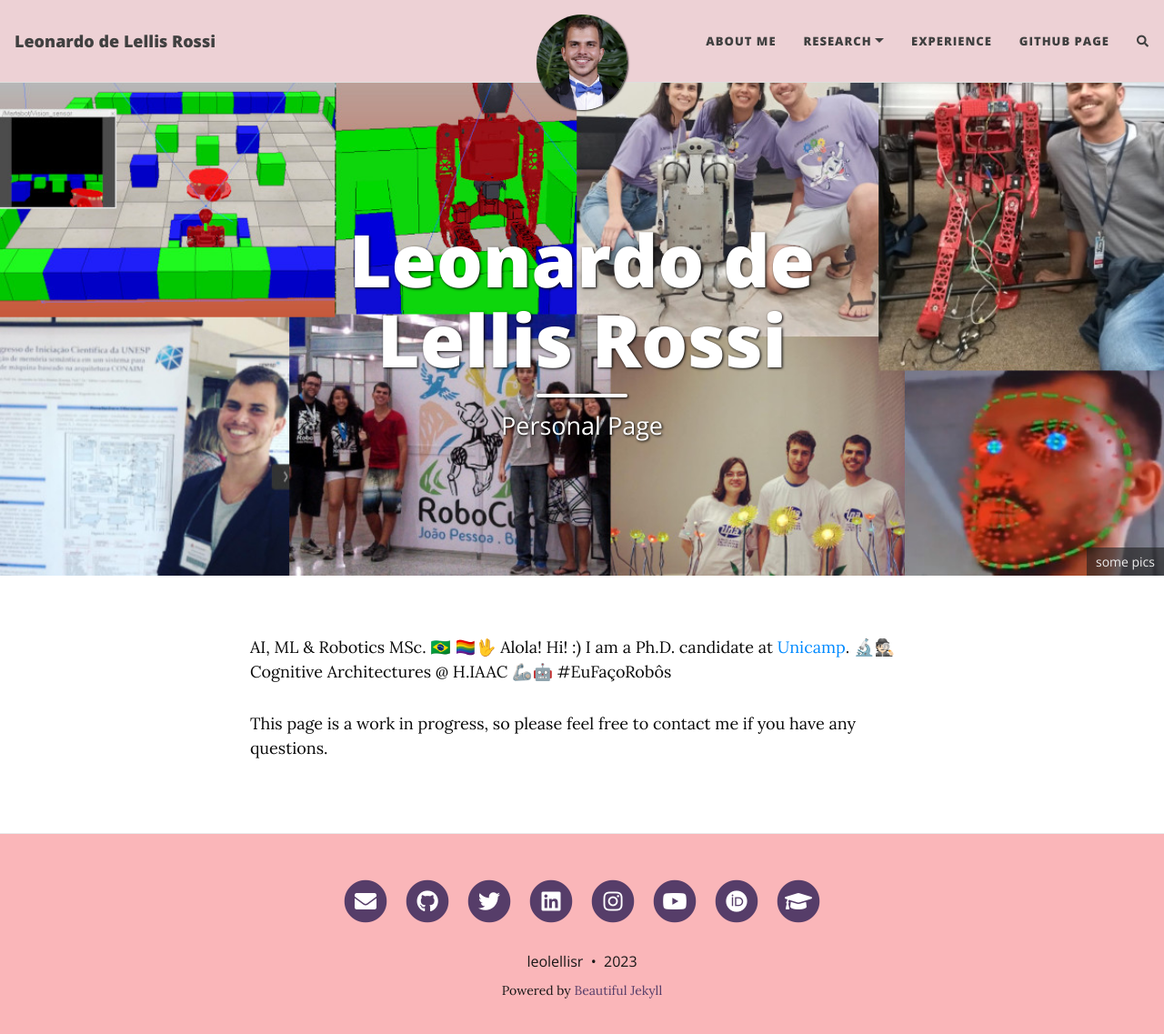
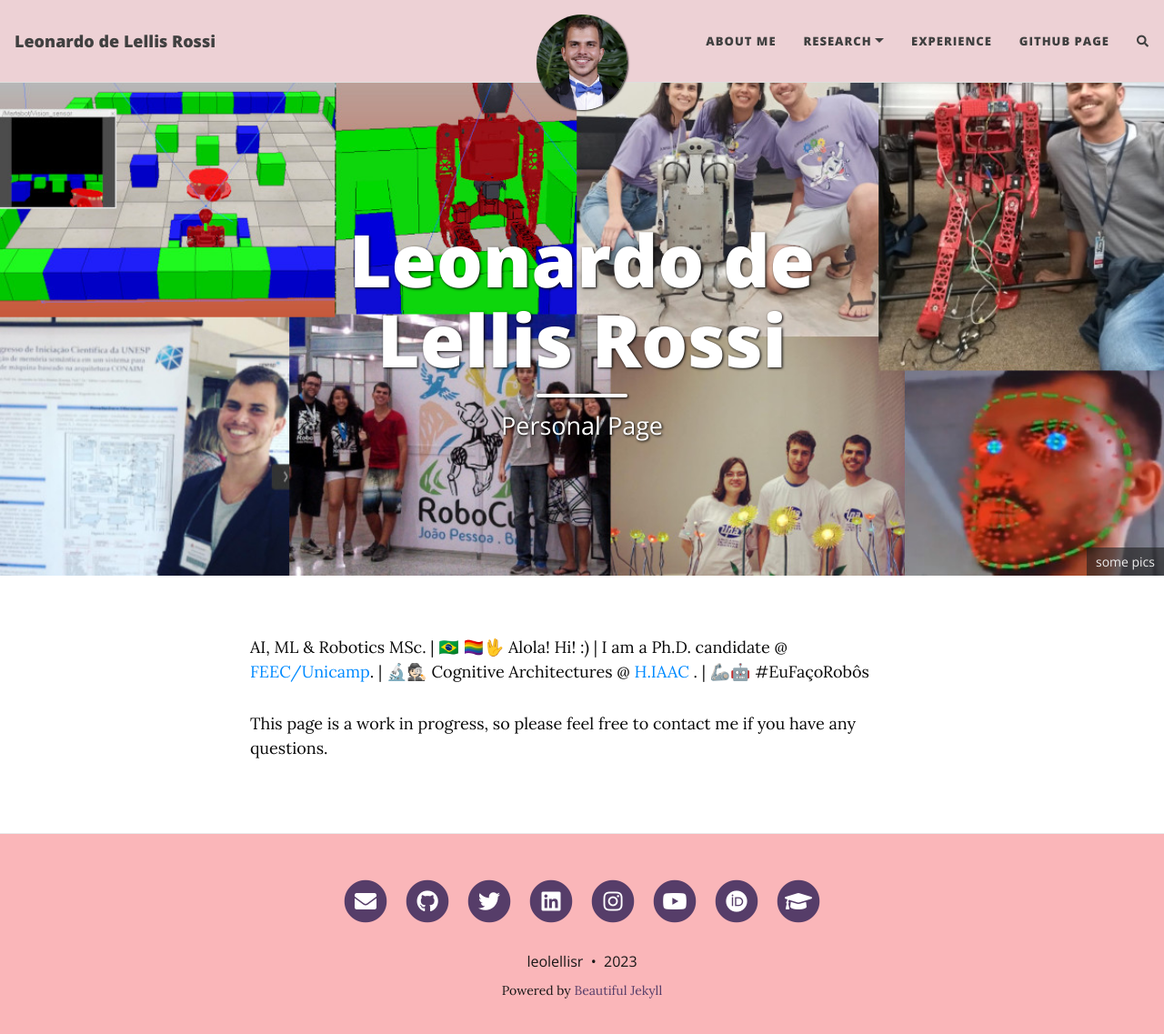
Before and after one commit to leolellisr/leolellisr.github.io, a Jekyll site: the page built from index.html, in a window 1280 px wide and 1150 px high. Shown: the top 1137 px of the window at 91% size. Built offline with Jekyll 4.4.1, drawn with Linux system fonts in a browser that asks for light colours; nearby versions of some CDN libraries; the list of posts is cut into pages by our own code; comment, search, counter and statistics services are not loaded.

Commit message:
update page

```diff
--- a/index.html
+++ b/index.html
@@ -9,12 +9,12 @@ cover-img:
 
 
 <p>
-  AI, ML & Robotics MSc.
+  AI, ML & Robotics MSc.  |
 
-  🇧🇷 🏳️‍🌈🖖 Alola! Hi! :)
+  🇧🇷 🏳️‍🌈🖖 Alola! Hi! :)    |
 
-  I am a Ph.D. candidate at <a href="https://en.wikipedia.org/wiki/State_University_of_Campinas">Unicamp</a>.
-  🔬🕵🏻 Cognitive Architectures @ H.IAAC
+  I am a Ph.D. candidate @ <a href="https://www.fee.unicamp.br">FEEC/Unicamp</a>.  |
+  🔬🕵🏻 Cognitive Architectures @ <a href="hiaac.unicamp.br/">H.IAAC </a>.  |
   🦾🤖 #EuFaçoRobôs
 
 </p>
```
Also changed, not shown: _data/publications.yml (+5 -5 lines), aboutme.md (+4 -2 lines), research.md (+3 -0 lines).
